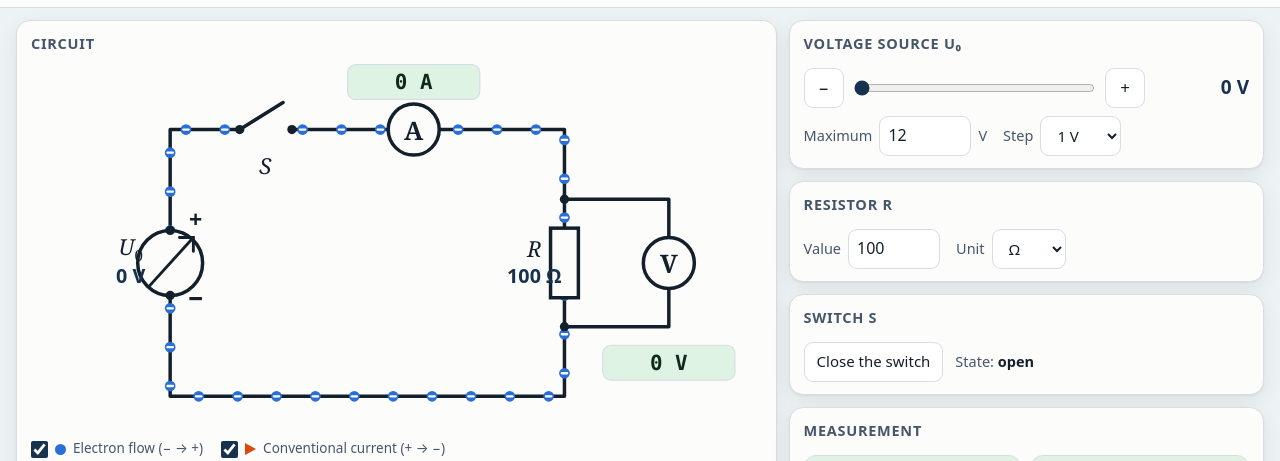
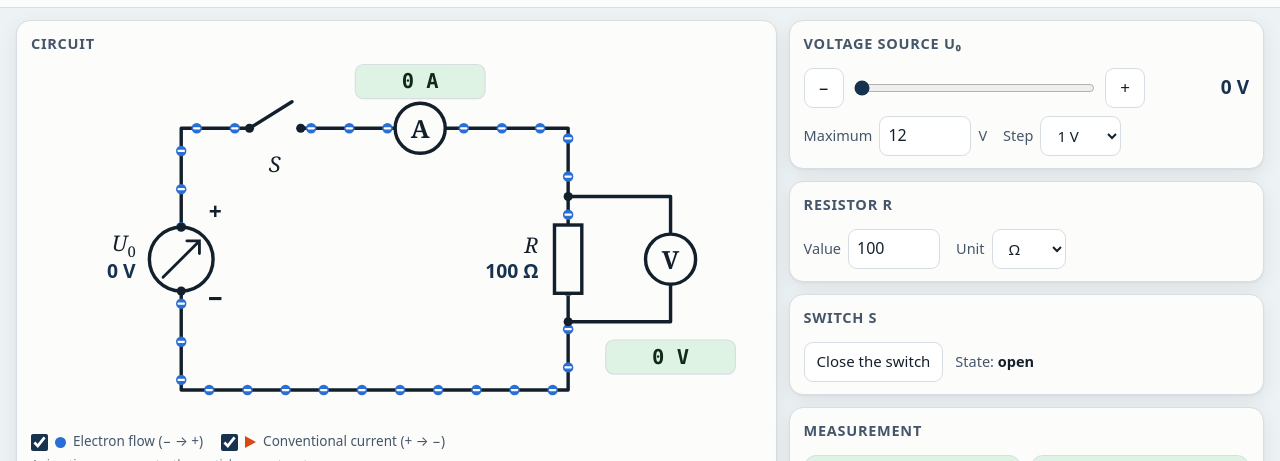
Before and after one commit to temmchen/ohm, a plain HTML site: page index.html in a window 1280 px wide. Shown: the part 65-526 px from the top of the page. Drawn offline with Linux system fonts and the light colour scheme.

Commit message:
Schaltbild: Textanker korrigiert, Beschriftungen frei von Symbolen
Co-Authored-By: Claude Fable 5.1 <noreply@anthropic.com>

```diff
--- a/index.html
+++ b/index.html
@@ -94,11 +94,11 @@ input[type="number"]{
 .draht{fill:none; stroke:var(--ink); stroke-width:3; stroke-linecap:round; stroke-linejoin:round}
 .knoten{fill:var(--ink)}
 .bauteil{fill:var(--card); stroke:var(--ink); stroke-width:3}
-.symbol{fill:var(--ink); font-size:22px; font-weight:700; text-anchor:middle; dominant-baseline:central; font-family:Georgia,"Times New Roman",serif}
+.symbol{fill:var(--ink); font-size:22px; font-weight:700; dominant-baseline:central; font-family:Georgia,"Times New Roman",serif}
 .sym-i{font-style:italic}
-.etikett{fill:var(--ink2); font-size:16px; text-anchor:middle}
+.etikett{fill:var(--ink2); font-size:16px}
 .etikett.i{font-style:italic; font-family:Georgia,"Times New Roman",serif; font-size:19px; fill:var(--ink)}
-.wert{fill:var(--brand); font-size:17px; font-weight:700; text-anchor:middle; font-variant-numeric:tabular-nums}
+.wert{fill:var(--brand); font-size:17px; font-weight:700; font-variant-numeric:tabular-nums}
 .ablesung{fill:var(--lcd); font-size:18px; font-weight:700; font-variant-numeric:tabular-nums; font-family:ui-monospace,"SF Mono",Menlo,Consolas,monospace}
 .ablesung-bg{fill:var(--lcdbg); stroke:var(--line)}
 .elektron{fill:var(--elek)}
@@ -275,7 +275,7 @@ kbd{font:600 13px ui-monospace,"SF Mono",Menlo,Consolas,monospace; background:va
   <!-- Schaltbild -->
   <section class="karte k-schalt">
     <h2 data-i18n="schaltung">Schaltung</h2>
-    <svg class="schaltbild" id="schaltbild" viewBox="-30 0 630 322" role="img" aria-labelledby="sbTitel">
+    <svg class="schaltbild" id="schaltbild" viewBox="-42 0 642 322" role="img" aria-labelledby="sbTitel">
       <title id="sbTitel">Stromkreis: Quelle, Schalter, Amperemeter, Widerstand, Voltmeter</title>
       <defs>
         <marker id="pfK" viewBox="0 0 12 12" refX="9" refY="6" markerWidth="5" markerHeight="5" orient="auto-start-reverse"><path d="M1 1L11 6L1 11z" fill="var(--konv)"/></marker>
@@ -308,11 +308,11 @@ kbd{font:600 13px ui-monospace,"SF Mono",Menlo,Consolas,monospace; background:va
       <!-- Spannungsquelle -->
       <g id="quelleG" tabindex="0" role="button" aria-label="Spannungsquelle">
         <circle class="bauteil" cx="90" cy="175" r="28"/>
-        <path class="quelle-pfeil" d="M72,195 L110,153 M98,153 L110,153 L110,165"/>
-        <text class="etikett i" x="56" y="168">U<tspan dy="5" font-size="13" font-style="normal">0</tspan></text>
-        <text class="wert" id="svgU0" x="56" y="192">12 V</text>
-        <text class="etikett" x="112" y="145" style="font-size:20px;font-weight:700;fill:var(--ink)">+</text>
-        <text class="etikett" x="112" y="212" style="font-size:22px;font-weight:700;fill:var(--ink)">−</text>
+        <path class="quelle-pfeil" d="M74,191 L106,159 M95,159 L106,159 L106,170"/>
+        <text class="etikett i" x="50" y="168" text-anchor="end">U<tspan dy="5" font-size="13" font-style="normal">0</tspan></text>
+        <text class="wert" id="svgU0" x="50" y="192" text-anchor="end">12 V</text>
+        <text class="etikett" x="120" y="141" text-anchor="middle" style="font-size:20px;font-weight:700;fill:var(--ink)">+</text>
+        <text class="etikett" x="120" y="216" text-anchor="middle" style="font-size:22px;font-weight:700;fill:var(--ink)">−</text>
       </g>
       <circle class="knoten" cx="90" cy="147" r="4"/>
       <circle class="knoten" cx="90" cy="203" r="4"/>
@@ -323,13 +323,13 @@ kbd{font:600 13px ui-monospace,"SF Mono",Menlo,Consolas,monospace; background:va
         <line class="blatt offen" id="blatt" x1="150" y1="60" x2="194" y2="60"/>
         <circle class="knoten" cx="150" cy="60" r="4"/>
         <circle class="knoten" cx="195" cy="60" r="4"/>
-        <text class="etikett i" x="172" y="98">S</text>
+        <text class="etikett i" x="172" y="98" text-anchor="middle">S</text>
       </g>
 
       <!-- Amperemeter -->
       <g>
         <circle class="bauteil" cx="300" cy="60" r="22"/>
-        <text class="symbol" x="300" y="60">A</text>
+        <text class="symbol" x="300" y="60" text-anchor="middle">A</text>
         <rect class="ablesung-bg" x="243" y="4" width="114" height="30" rx="7"/>
         <text class="ablesung" id="svgI" x="300" y="25" text-anchor="middle">0 A</text>
       </g>
@@ -346,7 +346,7 @@ kbd{font:600 13px ui-monospace,"SF Mono",Menlo,Consolas,monospace; background:va
       <!-- Voltmeter -->
       <g>
         <circle class="bauteil" cx="520" cy="175" r="22"/>
-        <text class="symbol" x="520" y="175">V</text>
+        <text class="symbol" x="520" y="175" text-anchor="middle">V</text>
         <rect class="ablesung-bg" x="463" y="246" width="114" height="30" rx="7"/>
         <text class="ablesung" id="svgUR" x="520" y="267" text-anchor="middle">0 V</text>
       </g>
```
